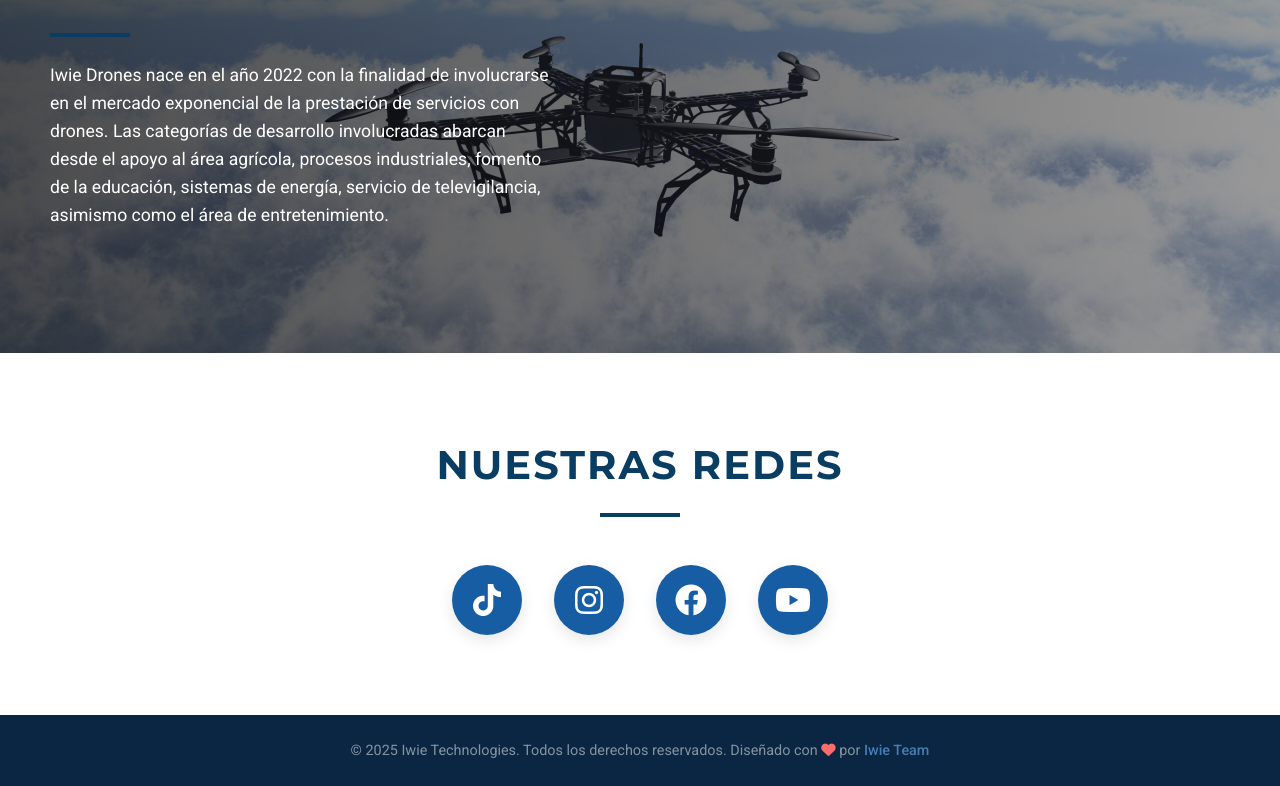
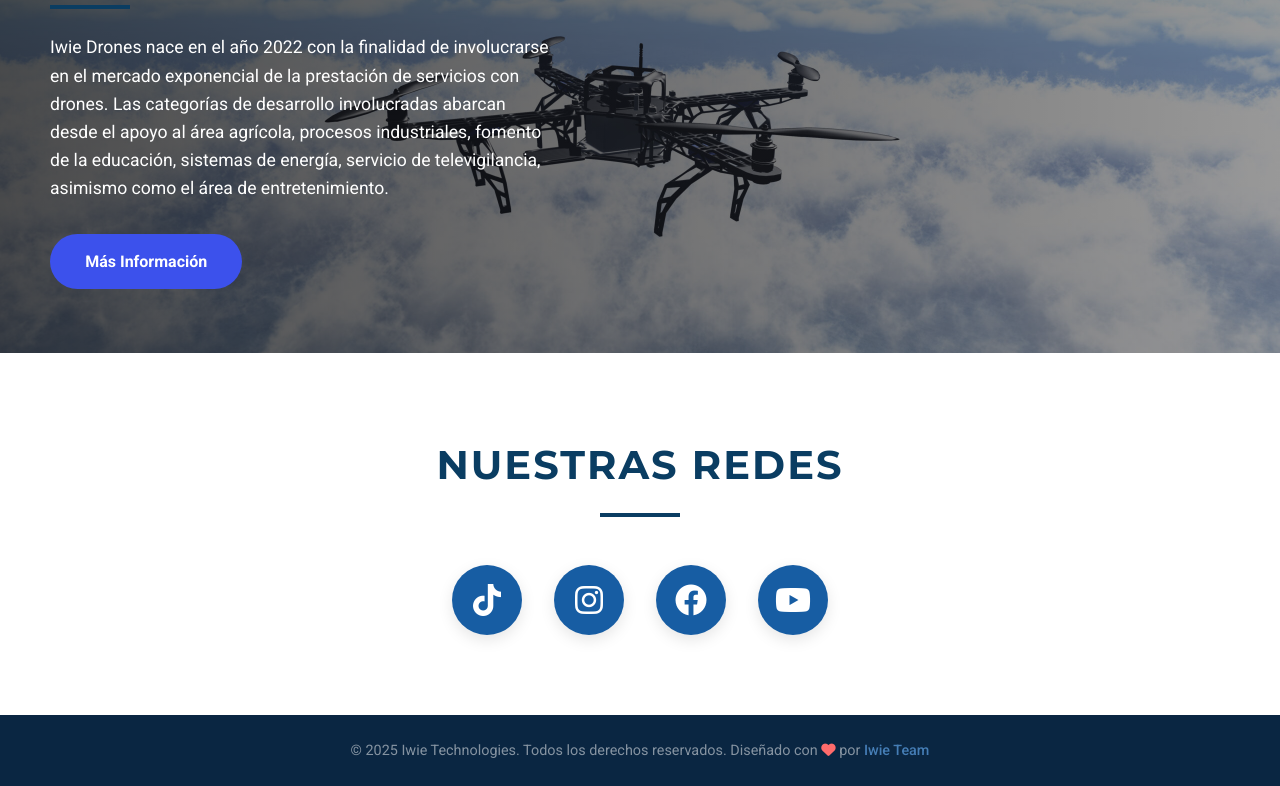
Before and after one commit to AlejandroLiinares/IwieDrones, a React (Vite) app: page / in a window 1280 px wide. Shown: the part 2097-2883 px from the top of the page. Built offline with nearby package versions, Linux system fonts and the light colour scheme.

Commit message:
CTA en Quienes Somos

```diff
--- a/src/components/Home/Home.css
+++ b/src/components/Home/Home.css
@@ -660,6 +660,27 @@ button {
   margin-bottom: 2rem;
 }
 
+.about-cta-button {
+  display: inline-block;
+  padding: 0.9rem 2.2rem;
+  background-color: #3c51ec;
+  color: white;
+  border: none;
+  border-radius: 50px;
+  font-size: 1rem;
+  font-weight: 600;
+  text-decoration: none;
+  cursor: pointer;
+  transition: transform 0.3s ease, box-shadow 0.3s ease, background-color 0.3s ease;
+  text-align: center;
+}
+
+.about-cta-button:hover {
+  transform: translateY(-5px);
+  box-shadow: 0 10px 20px rgba(0, 0, 0, 0.2);
+  background-color: #2a3fd8;
+}
+
 @media (max-width: 768px) {
   .about-us-section {
     height: auto;
--- a/src/components/Home/Home.jsx
+++ b/src/components/Home/Home.jsx
@@ -227,6 +227,7 @@ const Home = () => {
           <p className="about-subtitle">
             Iwie Drones nace en el año 2022 con la finalidad de involucrarse en el mercado exponencial de la prestación de servicios con drones. Las categorías de desarrollo involucradas abarcan desde el apoyo al área agrícola, procesos industriales, fomento de la educación, sistemas de energía, servicio de televigilancia, asimismo como el área de entretenimiento.
           </p>
+          <Link to="/drones" className="about-cta-button" aria-label="Más información sobre nuestros drones">Más Información</Link>
         </div>
       </section>
 
```
